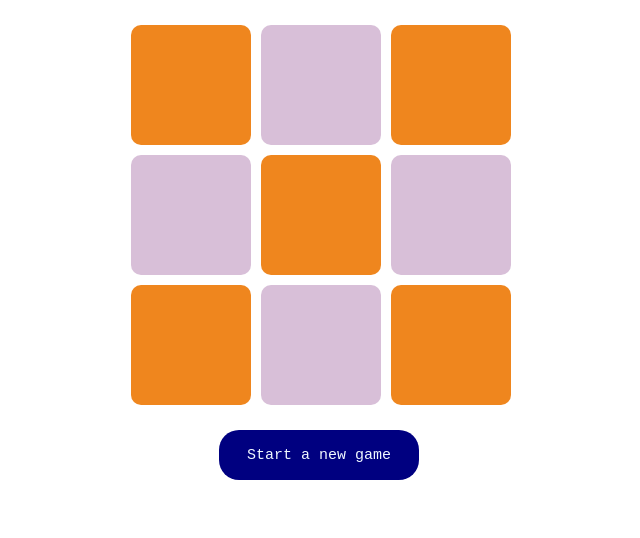
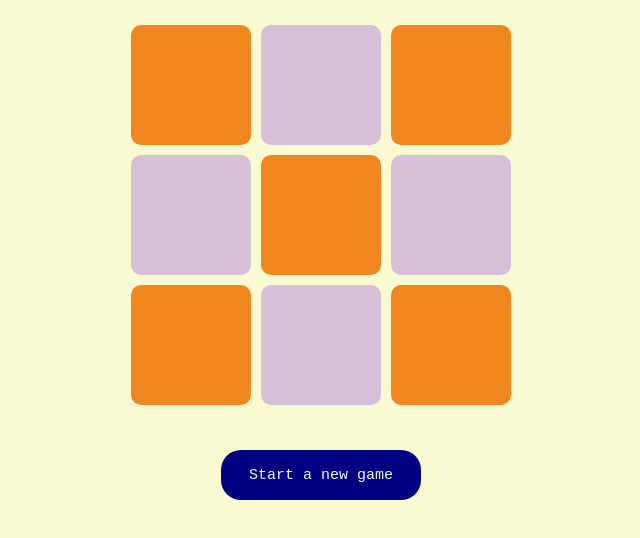
Before and after one commit to BaielAkunov/TicTacToe, a plain HTML site: page index.html in a window 1280 px wide. Shown: the whole page, without its empty margins (319-959 px from the left). Drawn offline with Linux system fonts and the light colour scheme.

Commit message:
Add files via upload

```diff
--- a/style.css
+++ b/style.css
@@ -1,3 +1,14 @@
+*{
+    margin: 0;
+    padding: 0;
+    box-sizing: border-box;
+}
+body{
+    background-color: lightgoldenrodyellow;
+    display: flex;
+    flex-direction: column;
+    align-items: center;
+}
 #ttt {
     /* border: 2px solid; */
     width: 390px;
@@ -33,7 +44,7 @@
     text-align: center;
 }
 button{
-    margin: 0 530px;
+    margin: 0 480px;
     width: 200px;
     height: 50px;
     border: none;
```
